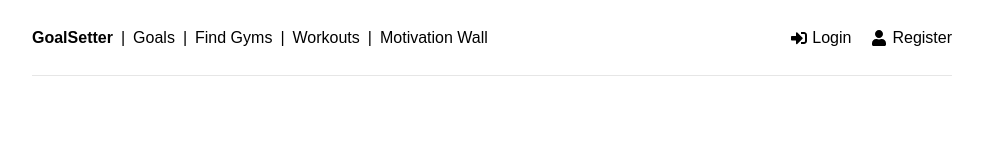
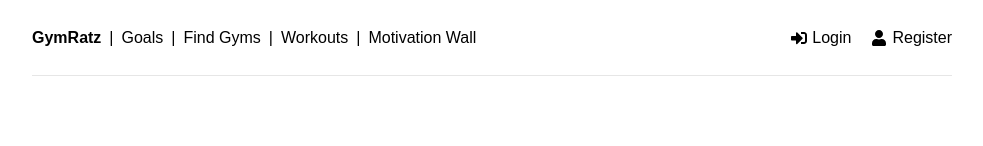
Before and after one commit to steeevin88/cs157a_final, a React (Create React App) app in the folder frontend/: page /login in a window 1280 px wide. Shown: the top 146 px of the page, without its empty margins (148-1131 px from the left). Built offline with nearby package versions, Linux system fonts and the light colour scheme.

Commit message:
renamed application + updated README

```diff
--- a/frontend/public/index.html
+++ b/frontend/public/index.html
@@ -24,7 +24,7 @@
       work correctly both with client-side routing and a non-root public URL.
       Learn how to configure a non-root public URL by running `npm run build`.
     -->
-    <title>GoalSetter</title>
+    <title>GymRatz</title>
   </head>
   <body>
     <noscript>You need to enable JavaScript to run this app.</noscript>
--- a/frontend/src/components/Header.jsx
+++ b/frontend/src/components/Header.jsx
@@ -16,7 +16,7 @@ function Header() {
   return (
     <header className='header'>
         <div className='flex gap-2 logo'>
-            <Link to='/' className='font-bold'>GoalSetter</Link>|
+            <Link to='/' className='font-bold'>GymRatz</Link>|
             <Link to='/goals'>Goals</Link>|
             <Link to='/gyms'>Find Gyms</Link>|
             <Link to='/workouts'>Workouts</Link>|
```
Also changed, not shown: 1 other file (tests, documents, lock files or other folders).
